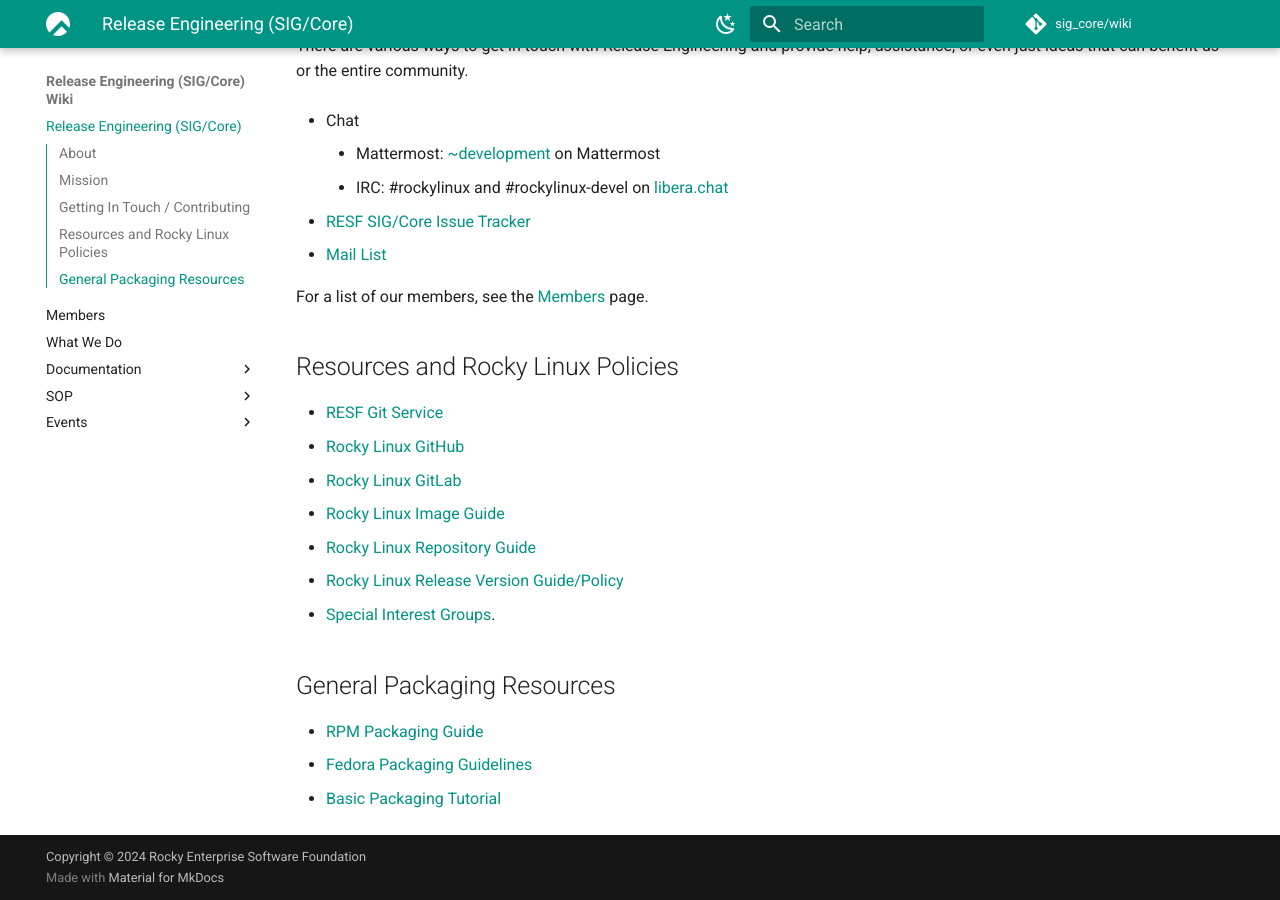
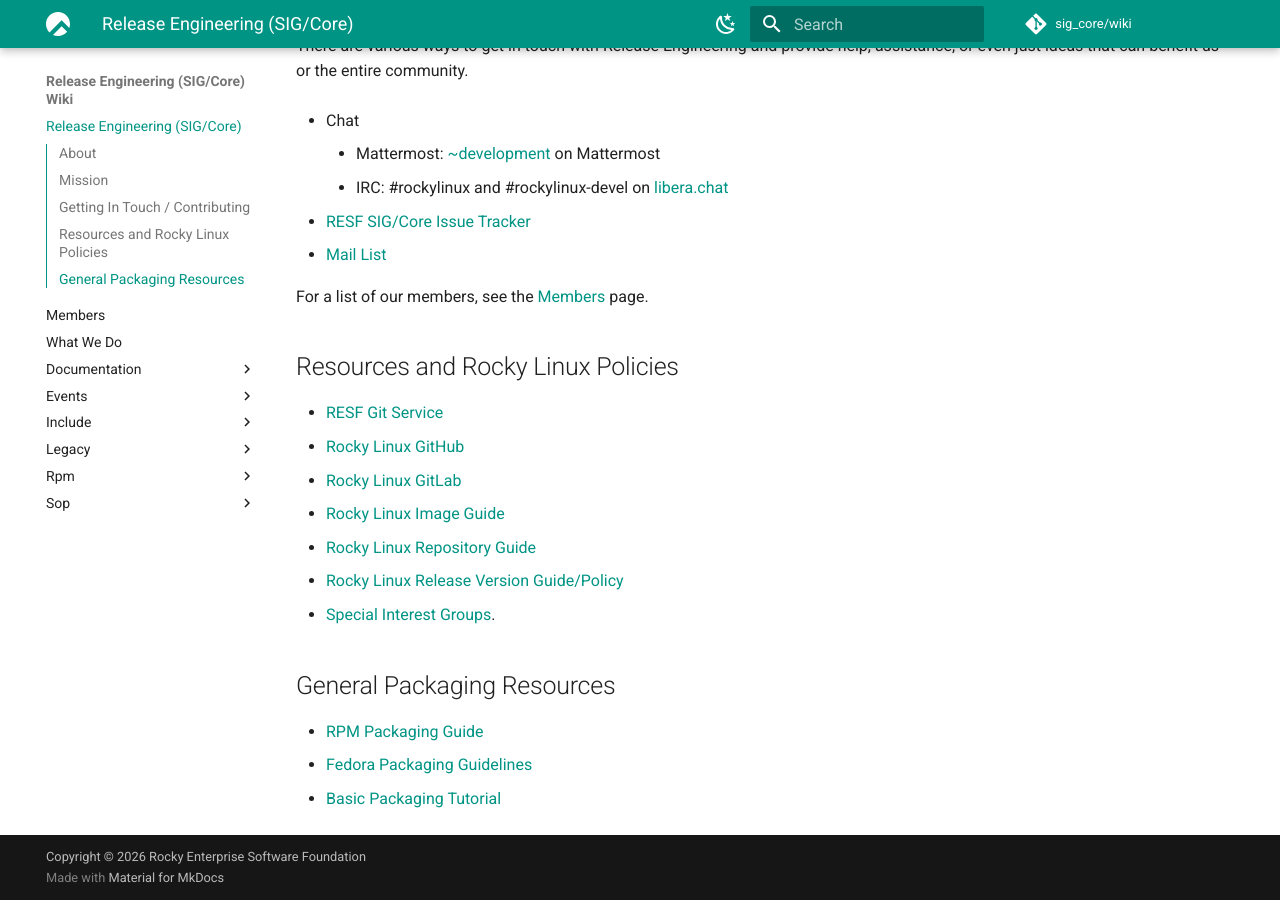
Before and after one commit to rocky-linux/sig-core-wiki, an MkDocs documentation site: the page built from docs/index.md, in a window 1280 px wide and 900 px high, scrolled down 951 px. Built offline with MkDocs 1.6.1 and Material for MkDocs 9.7.7, drawn with Linux system fonts in a browser that asks for light colours.

Commit message:
try to move to zensical

```diff
--- a/mkdocs.yml
+++ b/mkdocs.yml
@@ -65,5 +65,5 @@
   - search
   - macros:
       include_dir: docs/include
-copyright: Copyright &copy; 2024 Rocky Enterprise Software Foundation
+copyright: Copyright &copy; 2026 Rocky Enterprise Software Foundation
 ...
```
Also changed, not shown: requirements.txt (+4 -5 lines), docs/.nav.yml (renamed from docs/.pages), docs/documentation/.nav.yml (renamed from docs/documentation/.pages), docs/documentation/compose/.nav.yml (renamed from docs/documentation/compose/.pages), docs/documentation/guidelines/.nav.yml (renamed from docs/documentation/guidelines/.pages), docs/documentation/patching/.nav.yml (renamed from docs/documentation/patching/.pages), docs/documentation/references/.nav.yml (renamed from docs/documentation/references/.pages), docs/documentation/repos/.nav.yml (renamed from docs/documentation/repos/.pages), docs/legacy/.nav.yml (renamed from docs/legacy/.pages), docs/sop/.nav.yml (renamed from docs/sop/.pages), 3 other files.
